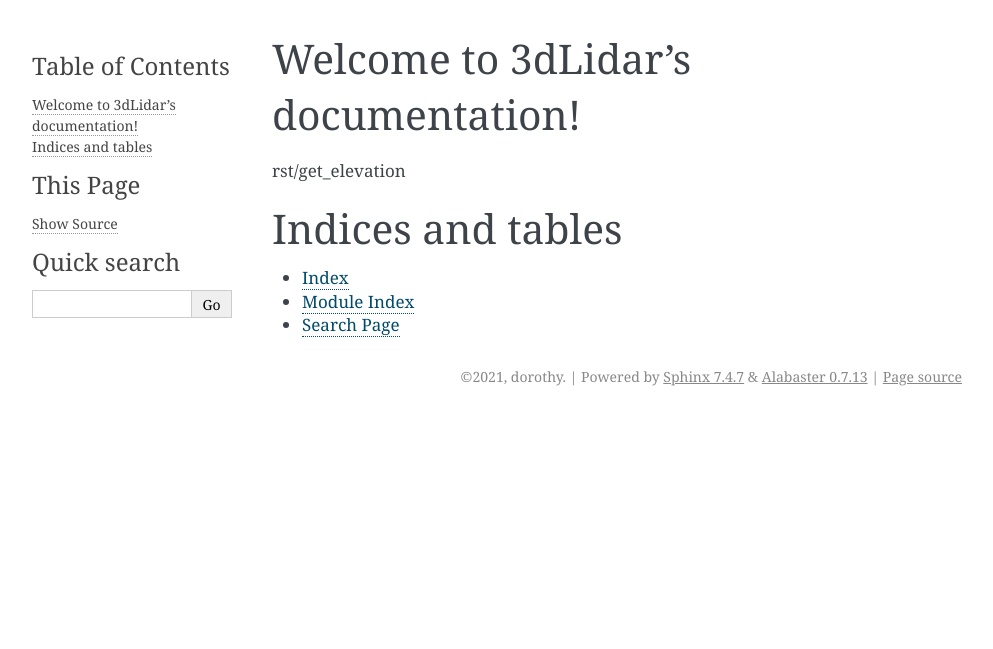
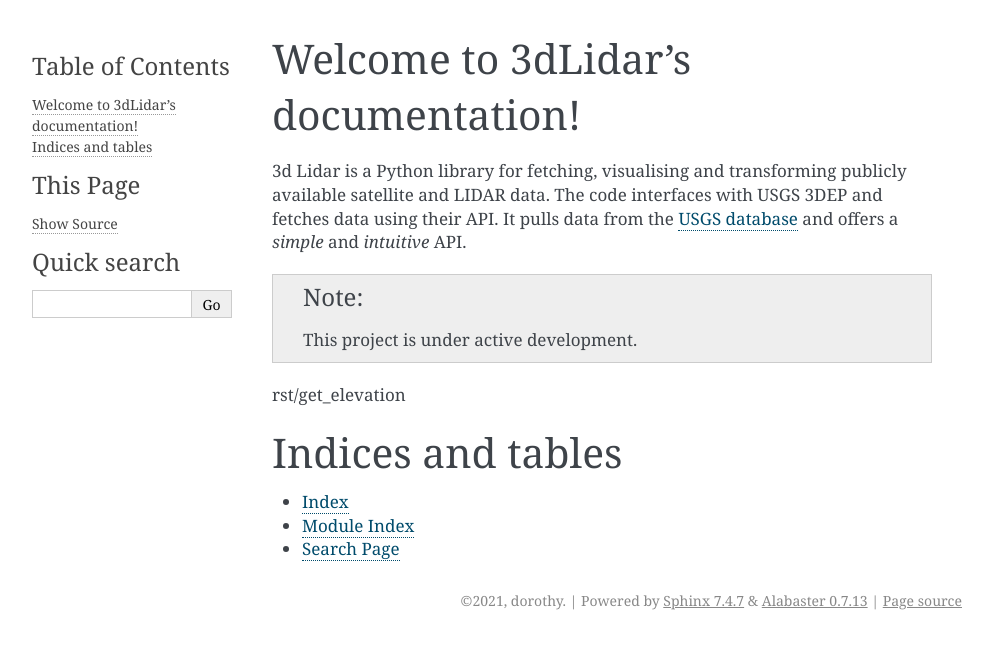
Before and after one commit to Doro97/USGS-LIDAR-, a Sphinx documentation site: the page built from docs/index.rst, in a window 1280 px wide. Shown: the top 649 px of the page, without its empty margins (148-1141 px from the left). Built offline with Sphinx 7.4.7, drawn with Linux system fonts in a browser that asks for light colours; pages that are not in the unit, such as notebooks, are missing from menus.

Commit message:
documentation modified

```diff
--- a/docs/index.rst
+++ b/docs/index.rst
@@ -5,6 +5,14 @@
 
 Welcome to 3dLidar's documentation!
 ===================================
+
+3d Lidar is a Python library for fetching, visualising and transforming publicly available satellite and LIDAR data.
+The code interfaces with USGS 3DEP and fetches data using their API. It pulls data from the `USGS database <https://s3-us-west-2.amazonaws.com/usgs-lidar-public/>`_ and offers a *simple* and
+*intuitive* API.
+
+.. note::
+
+   This project is under active development.
 
 .. toctree::
    :maxdepth: 2
```
